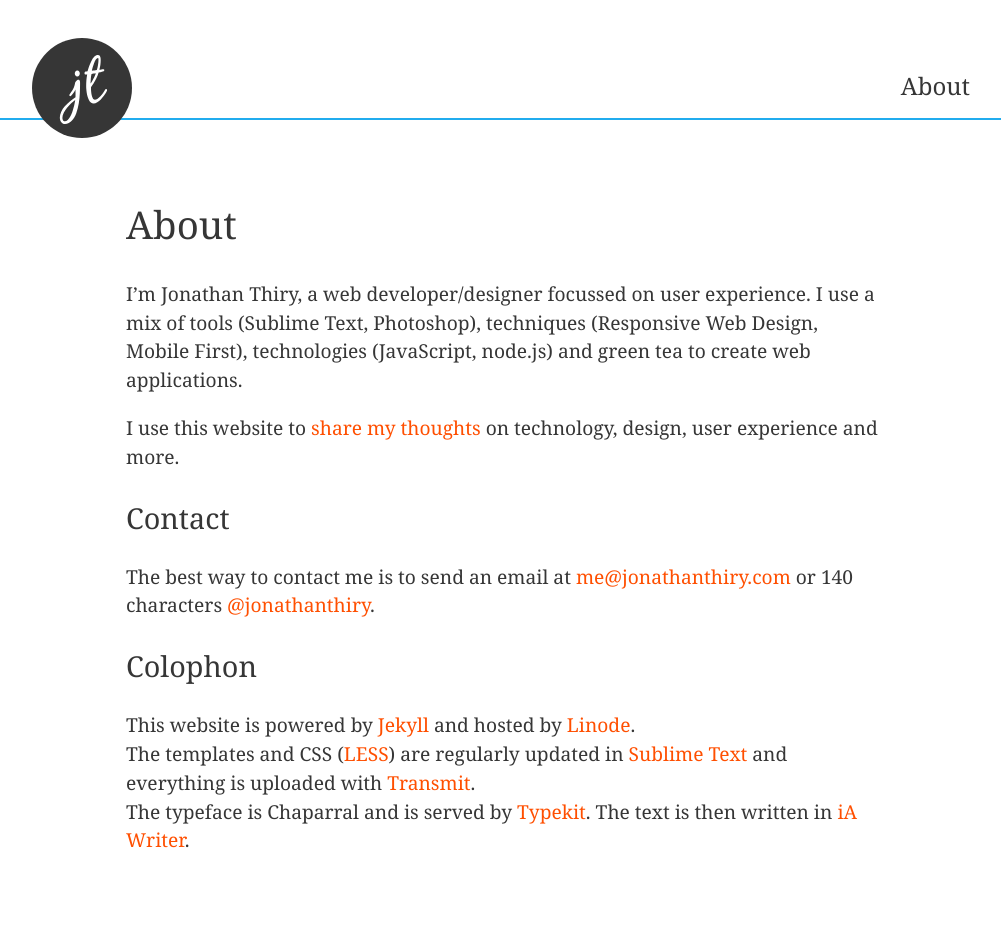
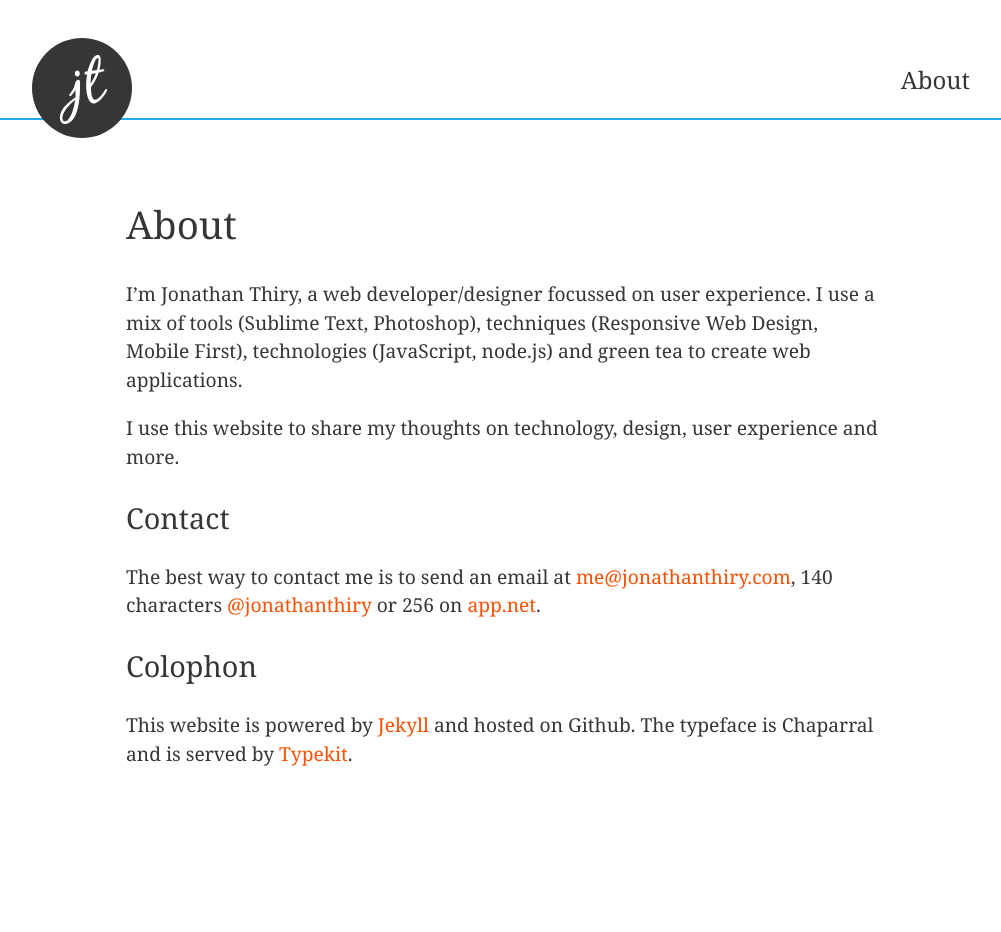
Before and after one commit to jonathanthiry/jonathanthiry.github.com, a Jekyll site: the page built from about.md, in a window 1280 px wide. Shown: the whole page, without its empty margins (134-1135 px from the left). Built offline with Jekyll 4.4.1, drawn with Linux system fonts in a browser that asks for light colours; comment, search, counter and statistics services are not loaded; after the commit the page ends 900 px from its top, so only the background shows below that.

Commit message:
Update about page and styles

```diff
--- a/about.md
+++ b/about.md
@@ -5,14 +5,12 @@
 
 I'm Jonathan Thiry, a web developer/designer focussed on user experience. I use a mix of tools (Sublime Text, Photoshop), techniques (Responsive Web Design, Mobile First), technologies (JavaScript, node.js) and green tea to create web applications.
 
-I use this website to [share my thoughts](/blog) on technology, design, user experience and more.
+I use this website to share my thoughts on technology, design, user experience and more.
 
 ## Contact
 
-The best way to contact me is to send an email at <me@jonathanthiry.com> or 140 characters [@jonathanthiry](http://twitter.com/jonathanthiry).
+The best way to contact me is to send an email at <me@jonathanthiry.com>, 140 characters [@jonathanthiry](http://twitter.com/jonathanthiry) or 256 on [app.net](https://alpha.app.net/jonathanthiry).
 
 ## Colophon
 
-This website is powered by [Jekyll](https://github.com/mojombo/jekyll) and hosted by [Linode](http://www.linode.com/).
-The templates and CSS ([LESS](http://lesscss.org/)) are regularly updated in [Sublime Text](http://www.sublimetext.com/) and everything is uploaded with [Transmit](http://www.panic.com/transmit/).
-The typeface is Chaparral and is served by [Typekit](https://typekit.com/). The text is then written in [iA Writer](http://www.iawriter.com/).
+This website is powered by [Jekyll](https://github.com/mojombo/jekyll) and hosted on Github. The typeface is Chaparral and is served by [Typekit](https://typekit.com/).
--- a/assets/stylesheets/styles.css
+++ b/assets/stylesheets/styles.css
@@ -141,7 +141,7 @@
 
 .header {
   margin: 1em auto;
-  height: 75px;
+  height: 45px;
   padding-bottom: 1em;
   border-bottom: 2px solid #21acee;
 }
@@ -158,7 +158,6 @@
   vertical-align: middle;
   float: right;
   font-size: 1.25em;
-  line-height: 1;
 }
 
 nav ul {
@@ -228,7 +227,7 @@
     margin-left: 2em;
   }
   nav li {
-    margin: 1.5em 2em;
+    margin: 1em 2em;
   }
   #content {
     margin: 4em auto;
```
